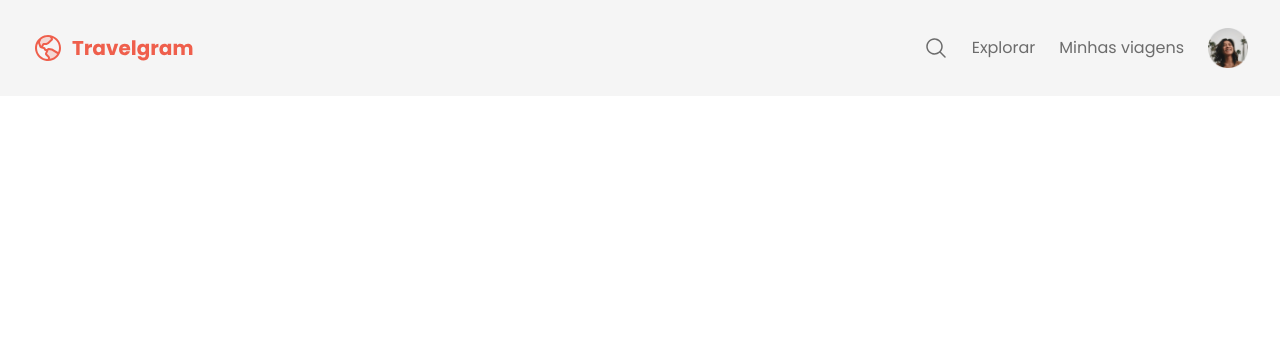
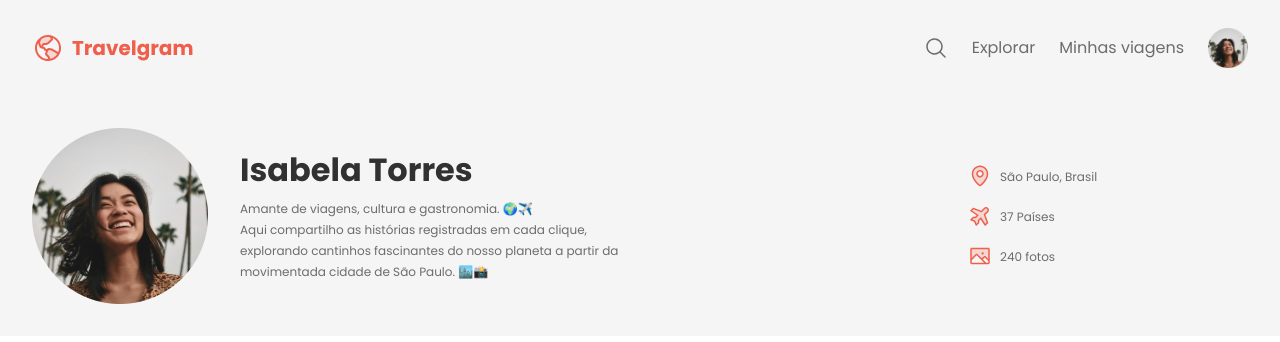
Before and after one commit to CesarAzambuja/Travelgram, a plain HTML site: page index.html in a window 1280 px wide. Drawn offline with Linux system fonts and the light colour scheme.

Commit message:
Done header

```diff
--- a/index.html
+++ b/index.html
@@ -32,10 +32,35 @@
                 </li>
             </ul>
         </nav>
+        <header>
+            <div class="container">
+                <div id="profile">
+                    <img src="/assets/Profile.png" alt="Foto Perfil ">
+                    <div>
+                        <h1>Isabela Torres</h1>
+                        <p>Amante de viagens, cultura e gastronomia. 🌍✈️ <br>
+                            Aqui compartilho as histórias registradas em cada clique, explorando cantinhos fascinantes
+                            do nosso planeta a partir da movimentada cidade de São Paulo. 🏙️📸</p>
+                    </div>
+                </div>
+                <ul id="info">
+                    <li>
+                        <img src="/assets/icons/MapPin.svg" alt="Ícone de Mapa ">
+                        <span>São Paulo, Brasil</span>
+                    </li>
+                    <li>
+                        <img src="/assets/icons/AirplaneTilt.svg" alt="Ícone de Avião">
+                        <span>37 Países</span>
+                    </li>
+                    <li>
+                        <img src="/assets/icons/Image.svg" alt="Ícone de Imagem">
+                        <span>240 fotos</span>
+                    </li>
+
+                </ul>
+                </div>
+        </header>
     </div>
-    <header>
-
-    </header>
 </body>
 
 </html>
--- a/styles/global.css
+++ b/styles/global.css
@@ -17,7 +17,7 @@
     --font-family: "Poppins", sans-serif;
     --text-lg: bold 2rem/125% var(--font-family);
     --text: 1rem/1.5 var(--font-family);
-    --text-md: 0.875rem/175% var(--font-family);
+    --text-md: 0.875rem/170% var(--font-family);
     --text-md: 0.75rem/175% var(--font-family);
 
 }
--- /dev/null
+++ b/styles/header.css
@@ -0,0 +1,41 @@
+header {
+    padding-block: 32px;
+    font: var(--text-md);
+}
+
+header .container {
+    display: flex;
+    align-items: center;
+    justify-content: space-between;
+}
+
+#profile {
+    display: flex;
+    gap: 32px;
+    align-items: center;
+}
+
+#profile>div {
+    max-width: 384px;
+}
+
+#profile h1 {
+    font: var(--text-lg);
+    color: var(--text-color-primary);
+    margin-bottom: 8px;
+}
+
+
+#info {
+    list-style: none;
+    display: flex;
+    flex-direction: column;
+    gap: 16px;
+    width: 280px;
+}
+
+#info li {
+    display: flex;
+    align-items: center;
+    gap: 8px;
+}
--- a/styles/index.css
+++ b/styles/index.css
@@ -1,2 +1,3 @@
 @import url(global.css);
 @import url(nav.css);
+@import url(header.css);
```
